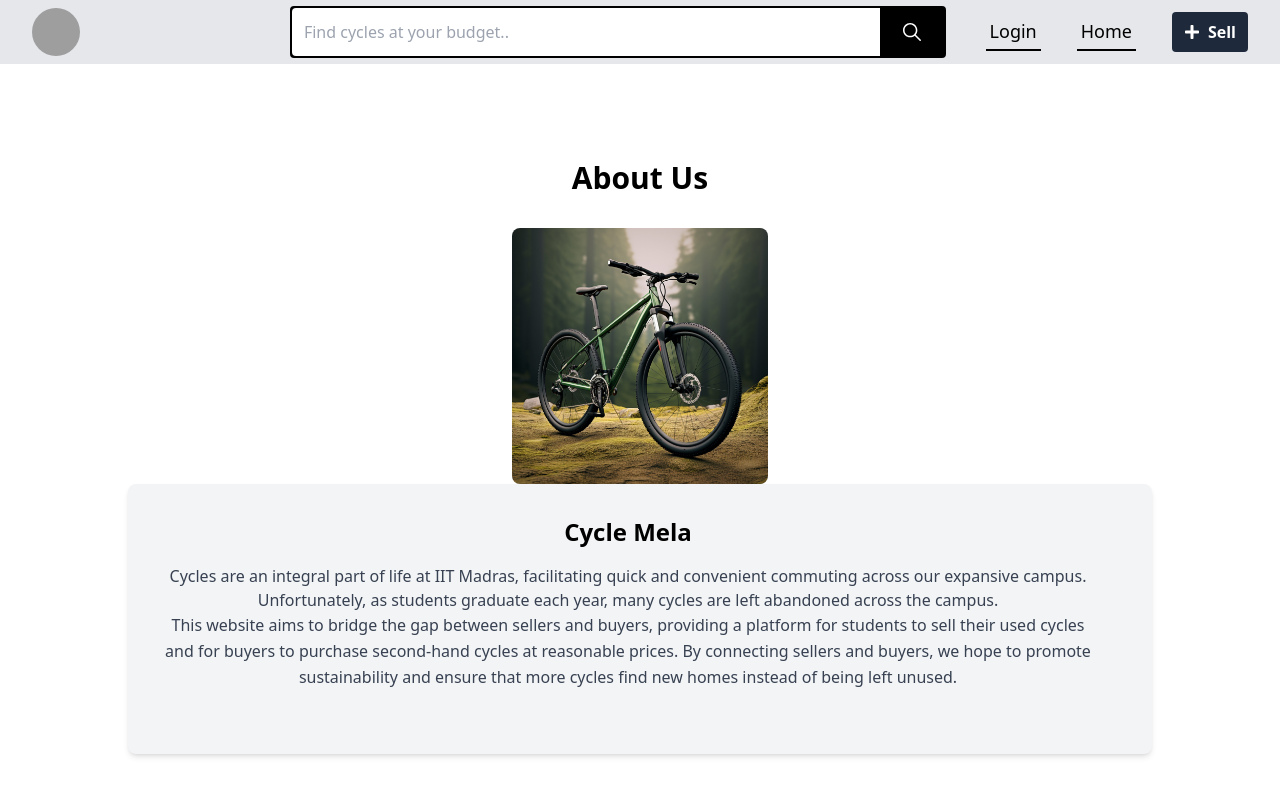
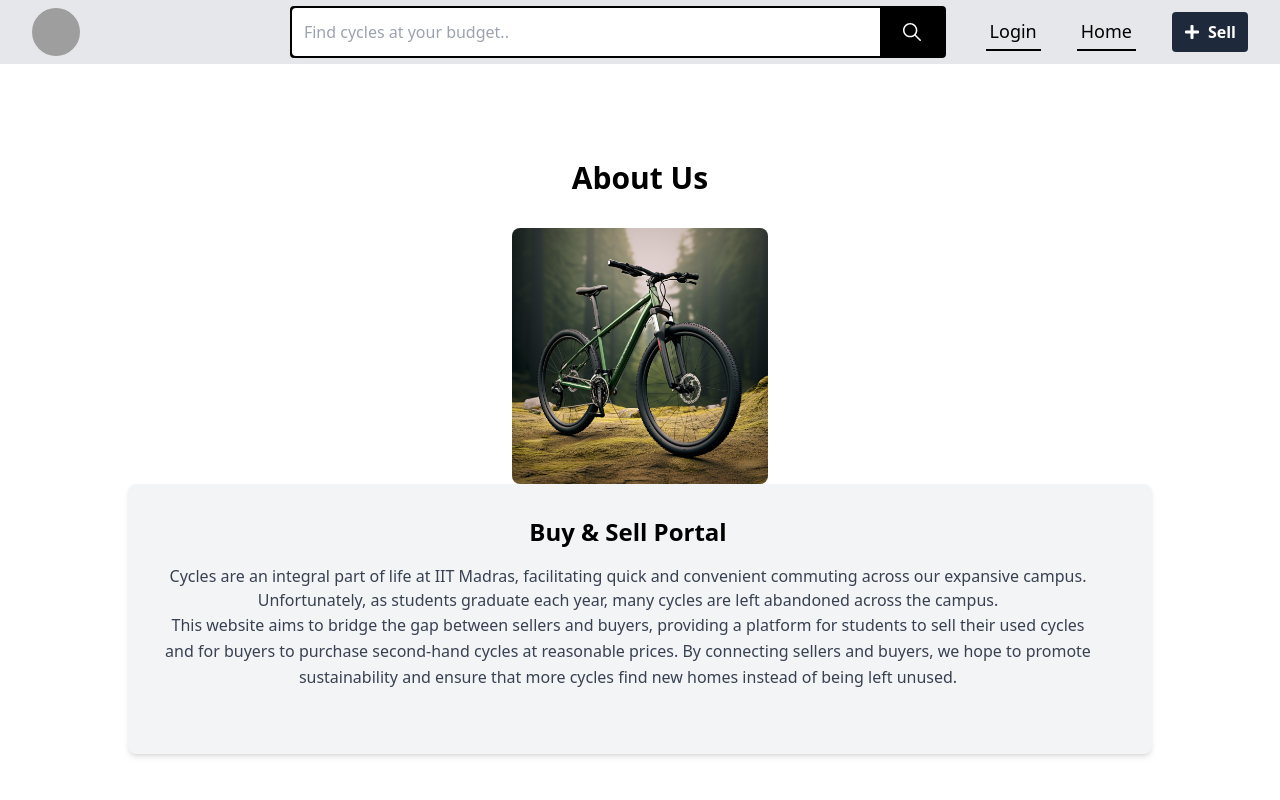
Before and after one commit to KaranSingh52ED/Insti-Cycle-Mela, a React (Vite) app in the folder frontend/: page /about in a window 1280 px wide. Shown: the top 800 px of the page. Built offline with nearby package versions, Linux system fonts and the light colour scheme; grey boxes are pictures that could not be loaded.

Commit message:
update Buy & Sell Portal

```diff
--- a/frontend/src/App.jsx
+++ b/frontend/src/App.jsx
@@ -25,7 +25,10 @@ const App = () => {
           <Route path="/login" element={<Login />} />
           <Route path="/register" element={<Signup />} />
           <Route path="/bicycle/:_id" element={<CycleInfo />} />
-          <Route path="/sell" element={<BicycleForm />} />
+          <Route
+            path="/sell"
+            element={<ProtectRouter component={BicycleForm} />}
+          />
         </Routes>
       </Layout>
     </Router>
--- a/frontend/src/Page/AboutUs/AboutUs.jsx
+++ b/frontend/src/Page/AboutUs/AboutUs.jsx
@@ -7,13 +7,13 @@ const AboutUs = () => {
       <h1 className="text-3xl font-bold mb-8">About Us</h1>
       <img
         src="../../../src/assets/cycle.jpg"
-        alt="Cycle Mela"
+        alt="Buy & Sell"
         className="w-full md:w-1/2 lg:w-1/3 xl:w-1/4 h-auto rounded-lg mx-auto"
       />
       <div className="w-full bg-gray-100 p-8 rounded-lg shadow-md mb-8 md:mb-12 lg:mb-16 xl:mb-20">
         <section className="flex flex-col md:flex-row items-center mb-8">
           <div className="flex-1 pr-0 md:pr-6 mb-6 md:mb-0">
-            <h2 className="text-2xl font-semibold mb-4">Cycle Mela</h2>
+            <h2 className="text-2xl font-semibold mb-4">Buy & Sell Portal</h2>
             <p className="text-gray-700 text-lg md:text-base leading-relaxed">
               Cycles are an integral part of life at IIT Madras, facilitating
               quick and convenient commuting across our expansive campus.
--- a/frontend/src/Page/ContactUs/ContactUs.jsx
+++ b/frontend/src/Page/ContactUs/ContactUs.jsx
@@ -11,8 +11,8 @@ const ContactUs = () => {
             <div className="flex flex-col items-center">
                 <div className="mb-10 text-left w-full max-w-lg">
                     <h3 className="text-xl mb-4">Contact Information:</h3>
-                    <p className="mb-2">Email: webops@smail.iitm.ac.in</p>
-                    <p className="mb-2">Phone: 8002860787</p>
+                    <p className="mb-2">Email: example@example.com</p>
+                    <p className="mb-2">Phone: (123) 456-7890</p>
                     <p className="mb-2">Address: 1234 Example St, City, Country</p>
                 </div>
                 <form className="w-full max-w-lg bg-gray-100 p-8 rounded-lg shadow-md">
--- a/frontend/src/Page/CycleInfo/CycleInfo.jsx
+++ b/frontend/src/Page/CycleInfo/CycleInfo.jsx
@@ -47,7 +47,7 @@ const CycleInfo = () => {
       {/* ABOUT */}
       <div className="flex flex-col  gap-4 lg:w-2/4 md:w-full">
         <div className="flex  justify-center ">
-          <h1 className="lg:text-4xl md:text-3xl p-2  font-bold border-2 rounded-lg w-72 my-10  shadow-lg shadow-black hover:translate-x-2  font-serif hover:rotate-3 hover:shadow-blue-500 text-center ">
+          <h1 className="lg:text-4xl md:text-3xl p-2  font-bold border-2 rounded-lg w-72 my-10  shadow-lg shadow-slate-700 hover:translate-x-2  font-serif hover:rotate-3 hover:shadow-black text-center ">
             {" "}
             Product Info
           </h1>
@@ -67,7 +67,7 @@ const CycleInfo = () => {
         <div className="flex flex-row space-x-10">
           <h1 className="text-3xl font-bold">{bicycle.title}</h1>
           <h6 className="text-2xl font-semibold">
-            Price: <b className="text-red-600"> ₹{bicycle.price} </b>
+            Price: <b className="text-slate-600"> ₹{bicycle.price} </b>
           </h6>
         </div>
         <hr />
--- a/frontend/src/Page/Home/Home.jsx
+++ b/frontend/src/Page/Home/Home.jsx
@@ -5,6 +5,7 @@ import { RxCross1 } from "react-icons/rx";
 import axios from "axios";
 import { Link } from "react-router-dom";
 import { backendUrl } from "../../config";
+import { MdDeleteForever } from "react-icons/md";
 const Home = () => {
   const [active, setActive] = useState(false);
   const [bicycles, setBicycles] = useState([]);
@@ -60,7 +61,7 @@ const Home = () => {
       {/* Navbar */}
       <nav className="fixed top-[4rem] left-0 w-full bg-gray-800 text-white z-10 flex justify-between items-center px-10 py-4">
         <div className="flex items-center gap-4">
-          <h1 className="text-lg font-semibold">Cycle Mela</h1>
+          <h1 className="text-lg font-semibold">Buy & Sell Portal</h1>
         </div>
         <FaFilter
           className="h-7 w-7 cursor-pointer"
@@ -196,7 +197,6 @@ const Home = () => {
                 {bicycle.description.slice(0, 150) +
                   (bicycle.description.length > 150 ? "..." : "")}
               </div>
-              {/* <div className="text-gray-500">{`Location: ${bicycle.location}`}</div> */}
             </div>
           </div>
         ))}
```
